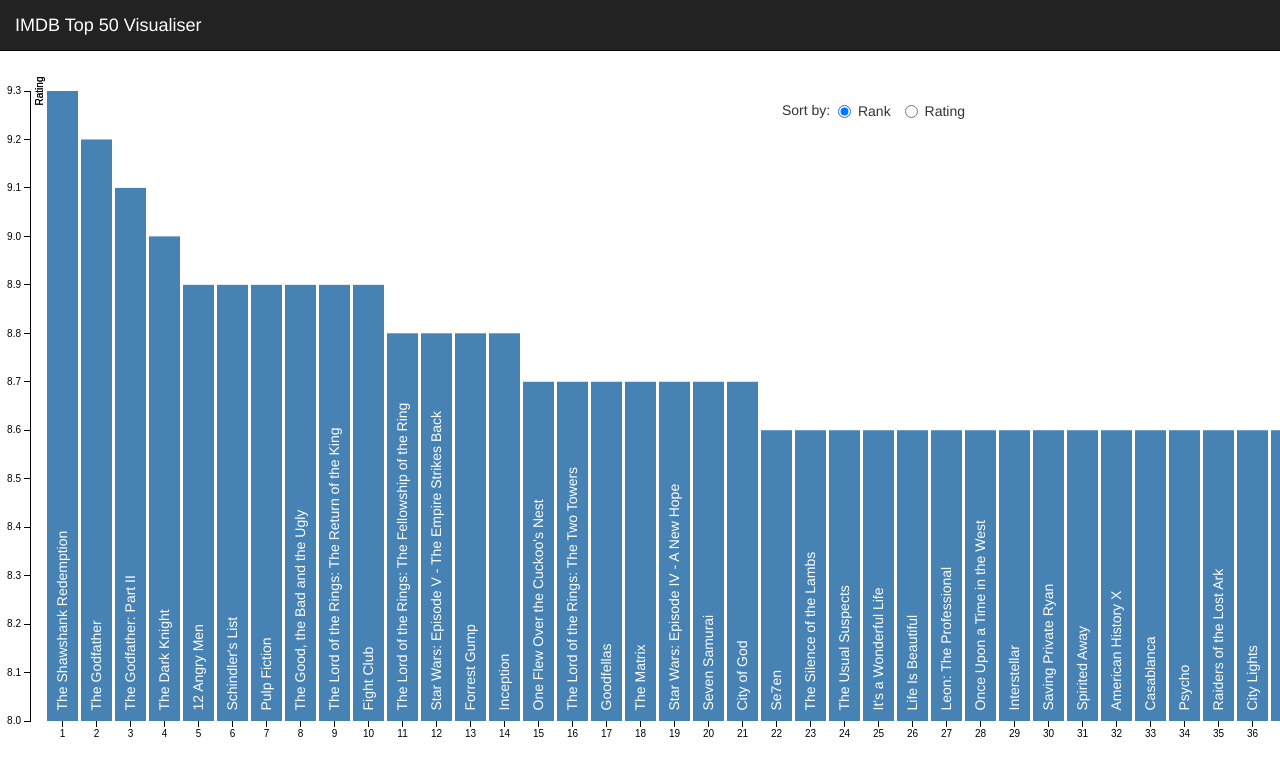
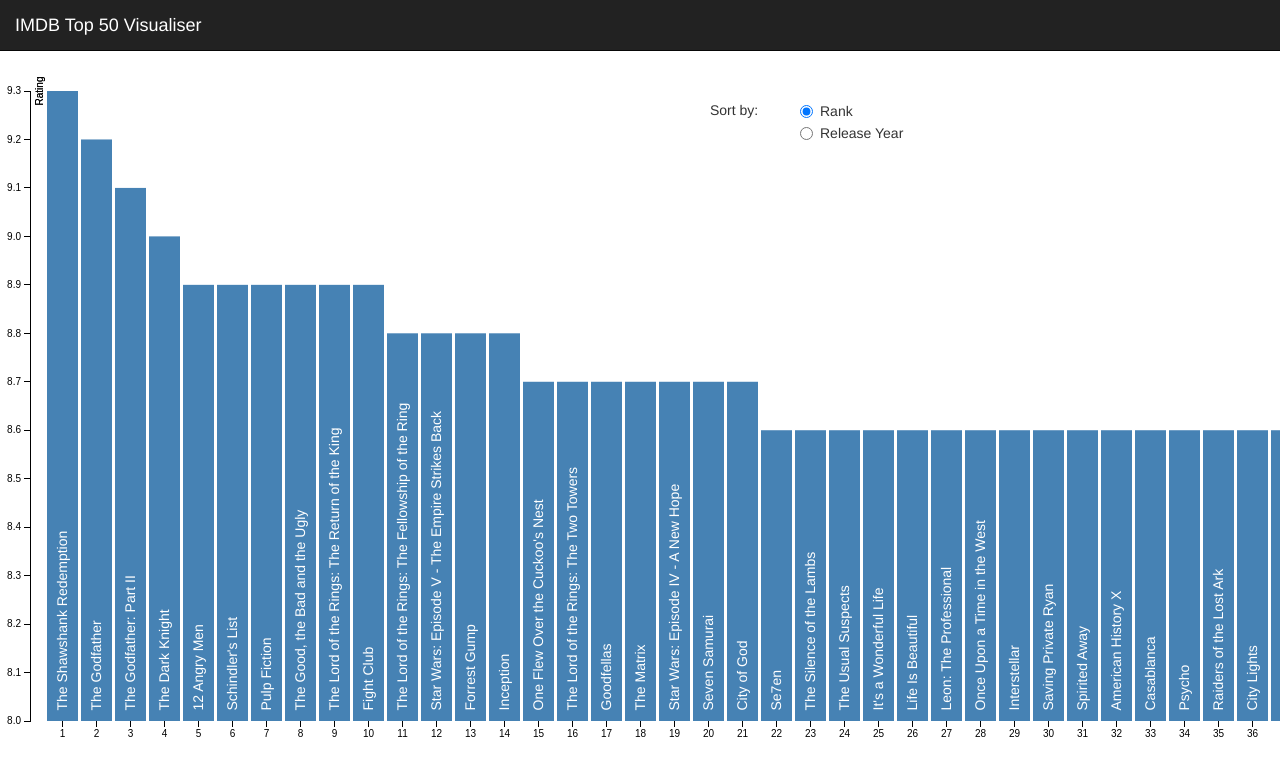
Before and after one commit to owennw/imdb-50, a plain HTML site: page index.html in a window 1280 px wide. Shown: the top 776 px of the page. Drawn offline with nearby package versions, Linux system fonts and the light colour scheme.

Commit message:
Bind radio buttons to model

```diff
--- a/index.html
+++ b/index.html
@@ -19,10 +19,18 @@
         </div>
     </nav>
 
-    <div class="container-fluid selection">
-        <span>Sort by:&nbsp;</span>
-        <label class="radio-inline"><input type="radio" name="optradio" checked>Rank</label>
-        <label class="radio-inline"><input type="radio" name="optradio">Rating</label>
+    <div class="container-fluid selection" style="width:300px;">
+        <div class="col-md-4">
+            Sort by:
+        </div>
+        <div class="col-md-8">
+            <div ng-repeat="sorting in top50Ctrl.sortings">
+                <label class="radio-inline">
+                    <input type="radio" name="optradio" ng-checked="{{sorting.checked}}">
+                    {{sorting.value}}
+                </label>
+            </div>
+        </div>
     </div>
     <top50-bar-chart data="top50Ctrl.data"></top50-bar-chart>
 
--- a/js/top50-controller.js
+++ b/js/top50-controller.js
@@ -4,6 +4,16 @@
   angular.module('imdb.top50', [])
     .controller('Top50Ctrl', ['top50DataService', function (top50DataService) {
       var self = this;
+
+      self.sortings = [
+        {
+          value: 'Rank',
+          checked: true
+        },
+        {
+          value: 'Release Year',
+          checked: false
+        }];
 
       self.data = [];
       top50DataService.getData()
```
